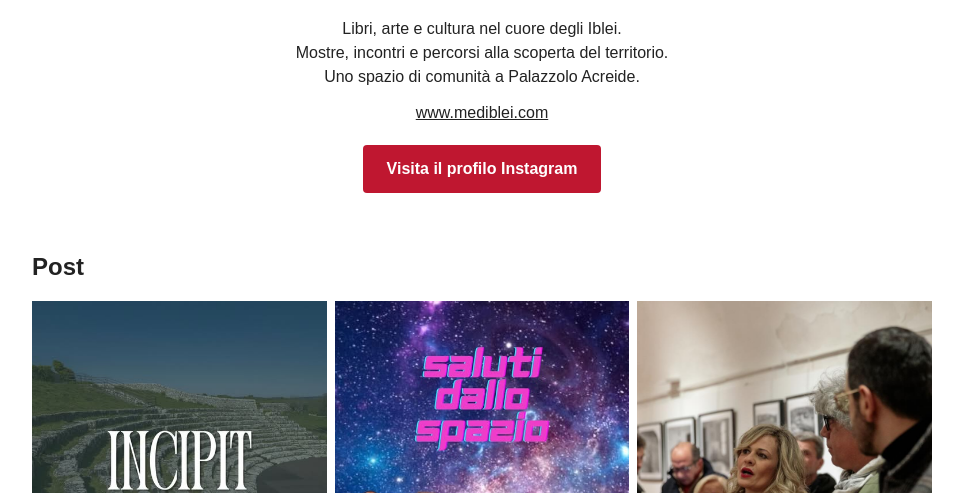
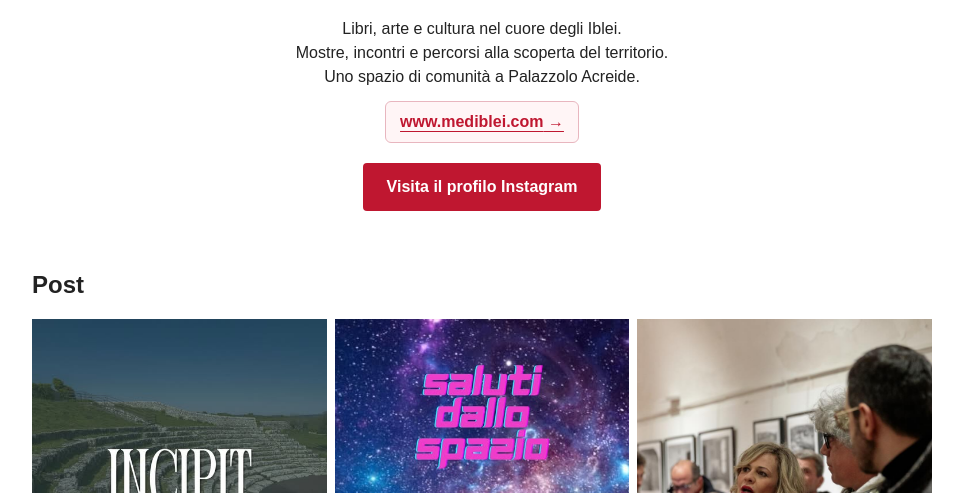
Before and after one commit to RaffaeleGallo/mediblei-css-grid, a plain HTML site: page index.html in a window 1280 px wide. Shown: the part 307-800 px from the top of the page, without its empty margins (158-1121 px from the left). Drawn offline with Linux system fonts and the light colour scheme.

Commit message:
aggiunte regole di css-selettori

```diff
--- a/css/style.css
+++ b/css/style.css
@@ -48,11 +48,50 @@ body {
     margin: 20px auto 12px;
 }
 
+/* Selettore di classe: stile di base del collegamento al sito. */
 .profile-website {
     display: block;
     width: fit-content;
     margin: 0 auto;
-    color: #222;
+    padding: 8px 14px;
+    color: #bf1730;
+    background-color: #fff5f6;
+    border: 1px solid #e8b6bf;
+    border-radius: 6px;
+    font-weight: bold;
+    text-decoration: underline;
+    text-underline-offset: 4px;
+    transition: background-color 0.2s, border-color 0.2s;
+}
+
+/* Pseudo-elemento: aggiunge una freccia decorativa dopo il testo. */
+.profile-website::after {
+    content: " →";
+}
+
+/* Ordine: link non visitato, visitato, hover/focus e infine active. */
+.profile-website:link {
+    color: #bf1730;
+}
+
+/* Il browser determina se questo indirizzo risulta già visitato. */
+.profile-website:visited {
+    color: #704080;
+}
+
+/* Stesso risalto con il mouse e con la navigazione da tastiera. */
+.profile-website:hover,
+.profile-website:focus {
+    color: #941127;
+    background-color: #fce3e8;
+    border-color: #bf1730;
+}
+
+/* Si attiva mentre si tiene premuto il collegamento. */
+.profile-website:active {
+    color: #fff;
+    background-color: #941127;
+    border-color: #941127;
 }
 
 /* È un link reale al profilo, presentato come un pulsante. */
```
Also changed, not shown: 1 other file.
